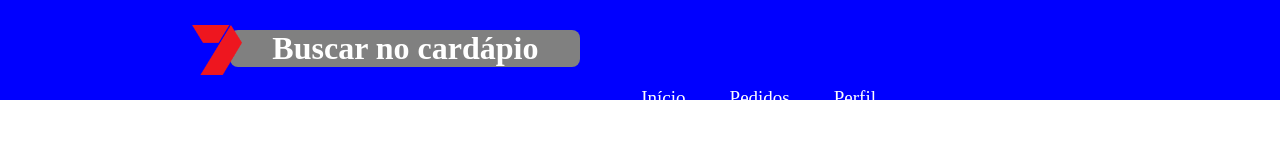
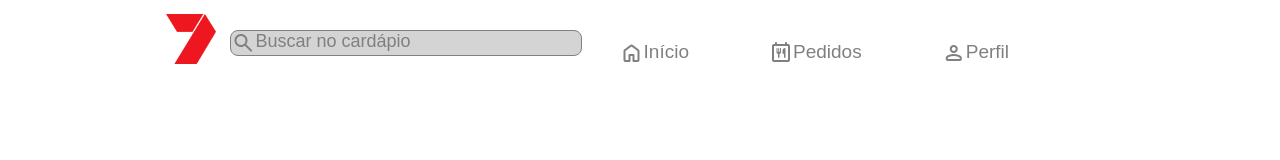
Before and after one commit to sanysilva/ProjetoDelivery, a plain HTML site: page index.html in a window 1280 px wide. Drawn offline with nearby package versions, Linux system fonts and the light colour scheme.

Commit message:
Header pronto

```diff
--- a/index.html
+++ b/index.html
@@ -5,16 +5,17 @@
     <meta name="viewport" content="width=device-width, initial-scale=1.0" />
     <title>SEVEN BURGUER</title>
     <link rel="stylesheet" href="./style.css" />
+    <link rel="stylesheet" href="https://fonts.googleapis.com/css2?family=Material+Symbols+Rounded:opsz,wght,FILL,GRAD@20..48,100..700,0..1,-50..200&"/>
   </head>
   <body>
    <div id="header">
-       <h1>Buscar no cardápio</h1>
+       <h1><span class="material-symbols-rounded">search</span>Buscar no cardápio</h1>
        <img id= logo src="./imagens/sevenlogo.png">
           <nav>
             <ul>
-                <li> <a href="./index.html">Início</a></li>
-                <li> <a href="./pedidos/pedidos.html">Pedidos</a></li>
-                <li> <a href="./perfil/perfil.html">Perfil</a></li>
+                <li> <a href="./index.html"><span class="material-symbols-rounded">home</span>Início</a></li>
+                <li> <a href="./pedidos/pedidos.html"><span class="material-symbols-rounded">calendar_meal</span>Pedidos</a></li>
+                <li> <a href="./perfil/perfil.html"><span class="material-symbols-rounded">person</span>Perfil</a></li>
             </ul>
           </nav>
    </div>
--- a/style.css
+++ b/style.css
@@ -2,47 +2,67 @@
     margin: 0;
     padding: 0;
     box-sizing: 0;
+    font-family: sans-serif;
 }
 
 #header{
   width: 100%;
   height: 100px;
-  background-color: blue;
-  color: white;
+  background-color: white;
+  color: gray;
 }
 
 h1{
     width: 350px;
     margin-left: 18%;
-    background-color: gray;
+    background-color: rgb(212, 212, 212);
     text-align: center;
     position: relative;
     top: 30px;
     border-radius: 8px;
+    border: 0.5px solid gray;
+    border-radius: 8px;
+    font-weight: normal;
+    font-size: 18px;
+    display: flex;
 }
+
 a {
-   color: white;
+   color: red;
    text-decoration: none;
 }
 
 nav{
     float: right;
-    margin-right: 30%;
+    margin-right: 20%;
+    display: flex;
+    justify-content: space-between;
+    align-items: center;
     }
 
 nav ul{
     list-style: none;
+    display: flex;
+    gap: 50px;
 }
 
 nav ul li{
-    display: inline-block;
+     position: relative;
+     top: -50px;
+
 }
 
 nav ul li a{
-    padding: 20px;
+    padding: 15px;
     text-decoration: none;
     font-size: 19px;
-    color: white;
+    color: gray;
+    transition: 0.6s;
+    display: flex;
+}
+
+nav ul li a:hover{
+    color: red;
 }
 
 #logo{
@@ -50,6 +70,6 @@ nav ul li a{
     height: 50px;
     display: flex;
     position: relative;
-    left: 15%;
+    left: 13%;
     bottom: 12%;
 }
```
